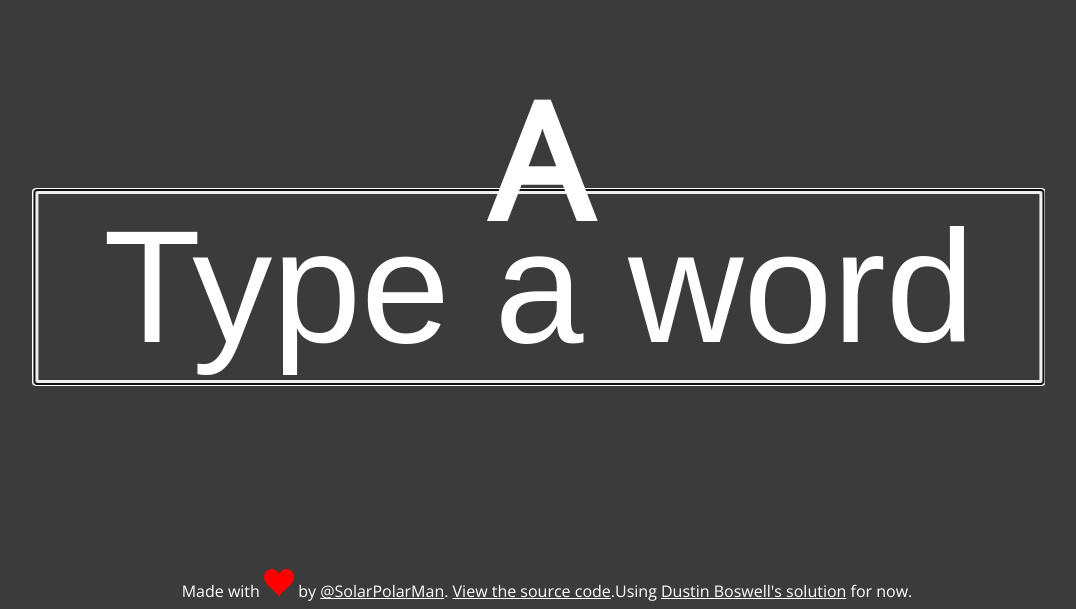
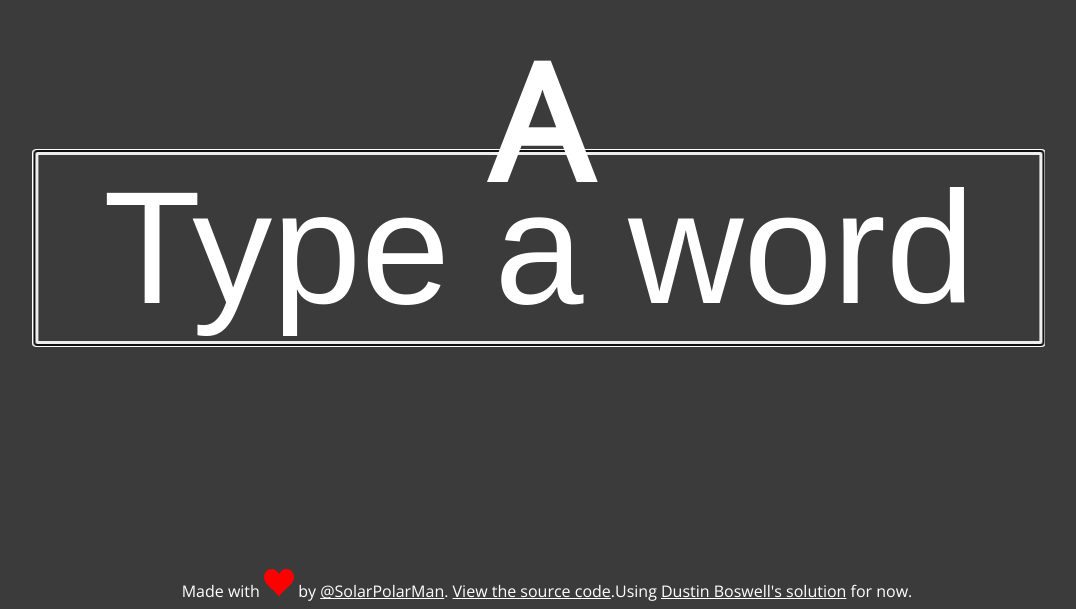
Before and after one commit to ChildishGiant/a-or-an, a plain HTML site: page index.html in a window 1280 px wide. Shown: the part 191-800 px from the top of the page, without its empty margins (101-1177 px from the left). Drawn offline with nearby package versions, Linux system fonts and the light colour scheme.

Commit message:
more adjustments

```diff
--- a/style.css
+++ b/style.css
@@ -8,7 +8,7 @@ html{
 
 input#givenWord{
   position: absolute;
-  top: 60%;
+  top: 55%;
   left: 50%;
   transform: translate(-50%, -50%);
   color: #fff;
@@ -60,7 +60,7 @@ a{
 
 h1{
   position: absolute;
-  top: 30%;
+  top: 25%;
   left: 50%;
   transform: translate(-50%, -50%);
   font-size: 10em;
@@ -91,7 +91,7 @@ footer{
       width:100%;
       text-align: center;
       position: fixed;
-      font-size: 1em;
+      font-size: 2em;
     }
 
     input#givenWord{
```
